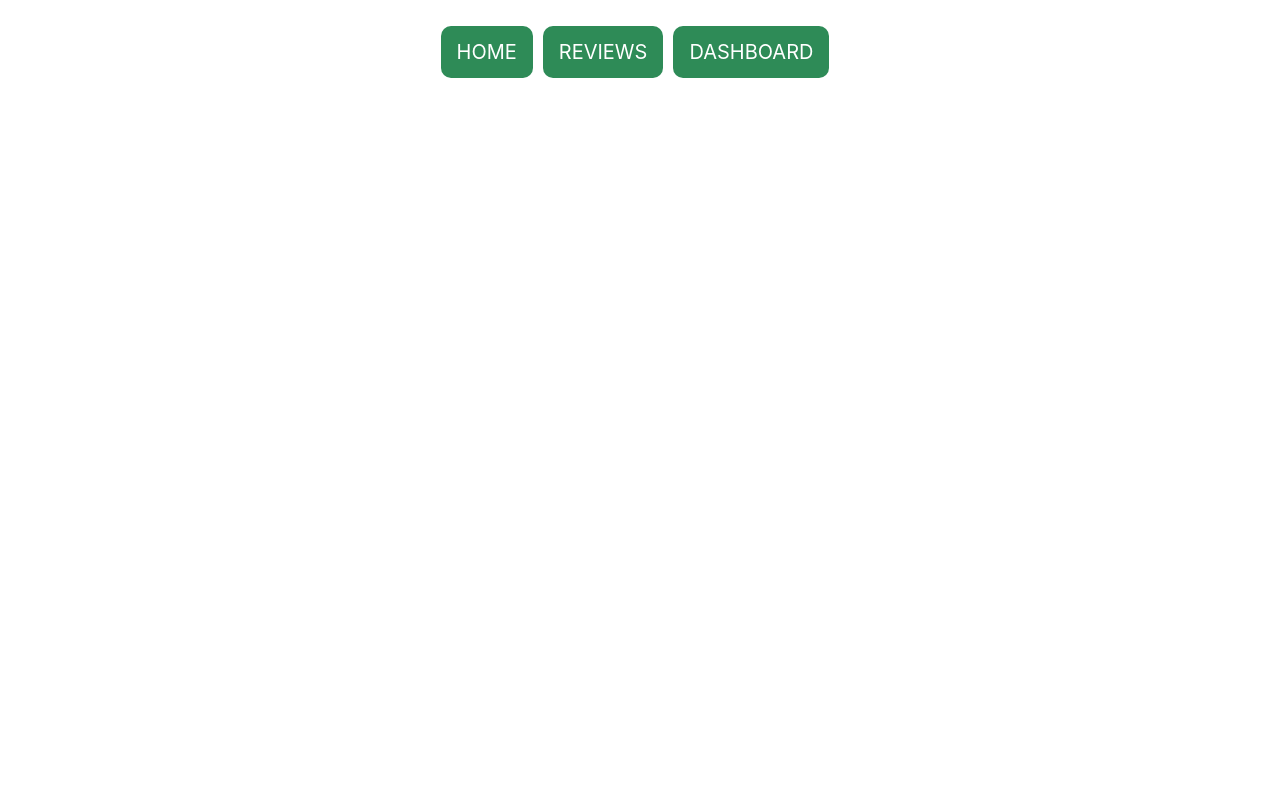
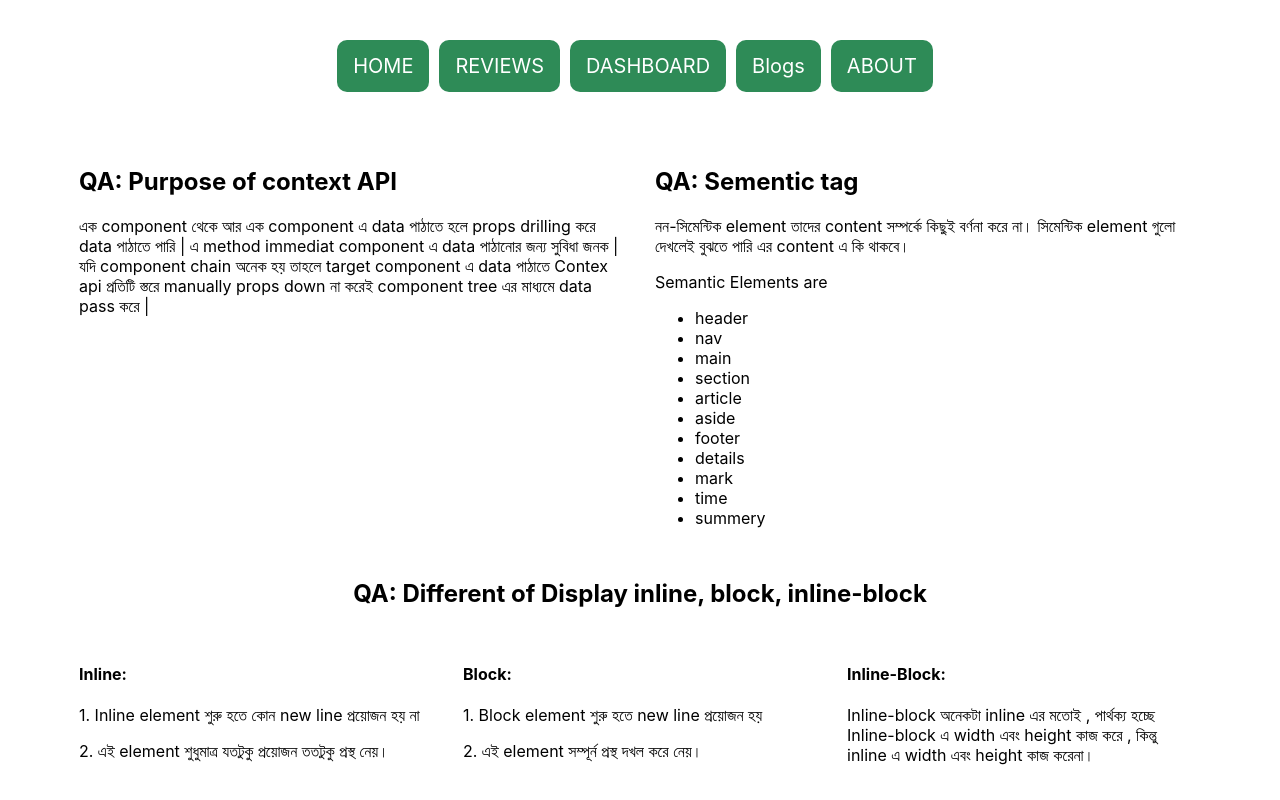
Before and after one commit to Sadman600/app-store-client, a React (Create React App) app: page /blogs in a window 1280 px wide. Built offline with nearby package versions, Linux system fonts and the light colour scheme.

Commit message:
Added Notfound, Blogs and About section

```diff
--- a/src/App.js
+++ b/src/App.js
@@ -5,6 +5,9 @@ import { Route, Routes } from 'react-router-dom';
 import Home from './components/Home/Home';
 import Reviews from './components/Reviews/Reviews';
 import Charts from './components/DashBoard/Charts';
+import NotFound from './components/NotFound/NotFound';
+import Blogs from './components/Blogs/Blogs';
+import About from './components/About/About';
 
 function App() {
   return (
@@ -15,6 +18,9 @@ function App() {
         <Route path='/home' element={<Home></Home>}></Route>
         <Route path='/reviews' element={<Reviews></Reviews>}></Route>
         <Route path='/dashboard' element={<Charts></Charts>}></Route>
+        <Route path='/blogs' element={<Blogs></Blogs>}></Route>
+        <Route path='/about' element={<About></About>}></Route>
+        <Route path='*' element={<NotFound></NotFound>}></Route>
       </Routes>
     </div>
   );
--- /dev/null
+++ b/src/components/About/About.js
@@ -0,0 +1,11 @@
+import React from 'react';
+
+const About = () => {
+    return (
+        <div>
+            <h1>This is about section</h1>
+        </div>
+    );
+};
+
+export default About;
--- /dev/null
+++ b/src/components/Blogs/Blogs.css
@@ -0,0 +1,26 @@
+.blog-row,
+.blog-row2 {
+    display: flex;
+    margin-left: 64px;
+    margin-right: 64px;
+}
+
+.blog-column {
+    width: 50%;
+    padding: 15px;
+    text-align: left;
+}
+
+.blog-column2 {
+    width: 33%;
+    padding: 15px;
+    text-align: left;
+}
+
+@media screen and (max-width: 700px) {
+
+    .blog-row,
+    .blog-row2 {
+        flex-direction: column;
+    }
+}
--- /dev/null
+++ b/src/components/Blogs/Blogs.js
@@ -0,0 +1,65 @@
+import React from 'react';
+import './Blogs.css';
+
+const Blogs = () => {
+    return (
+        <section className='blog-row-container'>
+            <div className='blog-row'>
+                <div className='blog-column'>
+                    <h1>QA: Purpose of context API</h1>
+                    <p>এক component থেকে আর এক component এ data
+                        পাঠাতে হলে props drilling করে data পাঠাতে পারি |
+                        এ method immediat component এ data পাঠানোর জন্য সুবিধা জনক |
+                        যদি component chain অনেক হয় তাহলে target component এ data পাঠাতে
+                        Contex api প্রতিটি স্তরে manually props down না করেই component tree এর
+                        মাধ্যমে data pass করে | </p>
+                </div>
+                <div className='blog-column'>
+                    <h1>QA: Sementic tag</h1>
+                    <p>
+                        নন-সিমেন্টিক element তাদের content সম্পর্কে কিছুই বর্ণনা করে না।
+                        সিমেন্টিক element গুলো দেখলেই বুঝতে পারি এর content এ কি থাকবে।
+                        <p>Semantic Elements are</p>
+                        <ul>
+                            <li>header</li>
+                            <li>nav</li>
+                            <li>main</li>
+                            <li>section</li>
+                            <li>article</li>
+                            <li>aside</li>
+                            <li>footer</li>
+                            <li>details</li>
+                            <li>mark</li>
+                            <li>time</li>
+                            <li>summery</li>
+                        </ul>
+                    </p>
+                </div>
+            </div>
+            <h1> QA: Different of Display inline, block, inline-block</h1>
+            <div className='blog-row2'>
+                <div className='blog-column2'>
+                    <h4>Inline:</h4>
+                    <p>1. Inline element শুরু হতে কোন new line প্রয়োজন হয় না</p>
+                    <p>2. এই element শুধুমাত্র যতটুকু প্রয়োজন ততটুকু  প্রস্থ নেয়।</p>
+                    <p></p>
+                </div>
+                <div className='blog-column2'>
+                    <h4>Block:</h4>
+                    <p>1. Block element শুরু হতে  new line প্রয়োজন হয় </p>
+                    <p>2. এই element সম্পূর্ন প্রস্থ দখল করে নেয়।</p>
+                    <p></p>
+                </div>
+                <div className='blog-column2'>
+                    <h4>Inline-Block:</h4>
+                    <p>Inline-block অনেকটা inline এর মতোই ,
+                        পার্থক্য হচ্ছে Inline-block এ width এবং height কাজ করে ,
+                        কিন্তু inline এ width এবং height কাজ করেনা।</p>
+                    <p></p>
+                </div>
+            </div>
+        </section>
+    );
+};
+
+export default Blogs;
--- a/src/components/Header/Header.css
+++ b/src/components/Header/Header.css
@@ -1,6 +1,12 @@
 .header-container {
     margin: 20px;
     padding: 20px;
+}
+
+.topnav {
+    display: flex;
+    align-items: center;
+    justify-content: center;
 }
 
 .topnav a:link,
@@ -21,3 +27,11 @@ a:visited {
 .topnav a:active {
     background-color: red;
 }
+
+@media screen and (max-width: 700px) {
+
+    .topnav {
+        flex-direction: column;
+        width: 100%;
+    }
+}
--- a/src/components/Header/Header.js
+++ b/src/components/Header/Header.js
@@ -9,6 +9,8 @@ const Header = () => {
                 <Link to='/home'>HOME</Link>
                 <Link to='/reviews'>REVIEWS</Link>
                 <Link to='/dashboard'>DASHBOARD</Link>
+                <Link to='/blogs'>Blogs</Link>
+                <Link to='/about'>ABOUT</Link>
             </nav>
         </div>
     );
--- /dev/null
+++ b/src/components/NotFound/NotFound.css
@@ -0,0 +1,3 @@
+.opps {
+    color: tomato;
+}
--- /dev/null
+++ b/src/components/NotFound/NotFound.js
@@ -0,0 +1,15 @@
+import React from 'react';
+import './NotFound.css';
+const NotFound = () => {
+    return (
+        <div className="container">
+            <h1 className='opps'>Oops!</h1>
+            <h2>404 Not Found</h2>
+            <div>
+                <b>Sorry, an error has occured, Requested page not found!</b>
+            </div>
+        </div>
+    );
+};
+
+export default NotFound;
```
Also changed, not shown: 1 other file (tests, documents, lock files or other folders).
